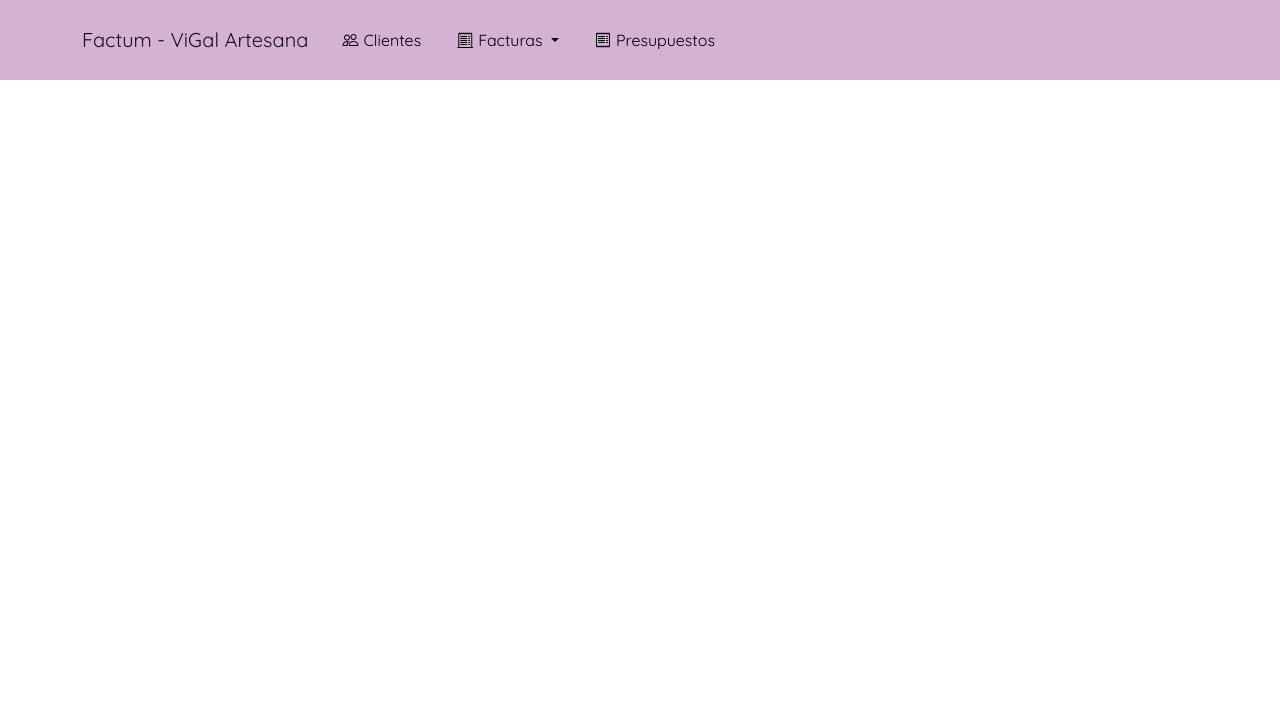
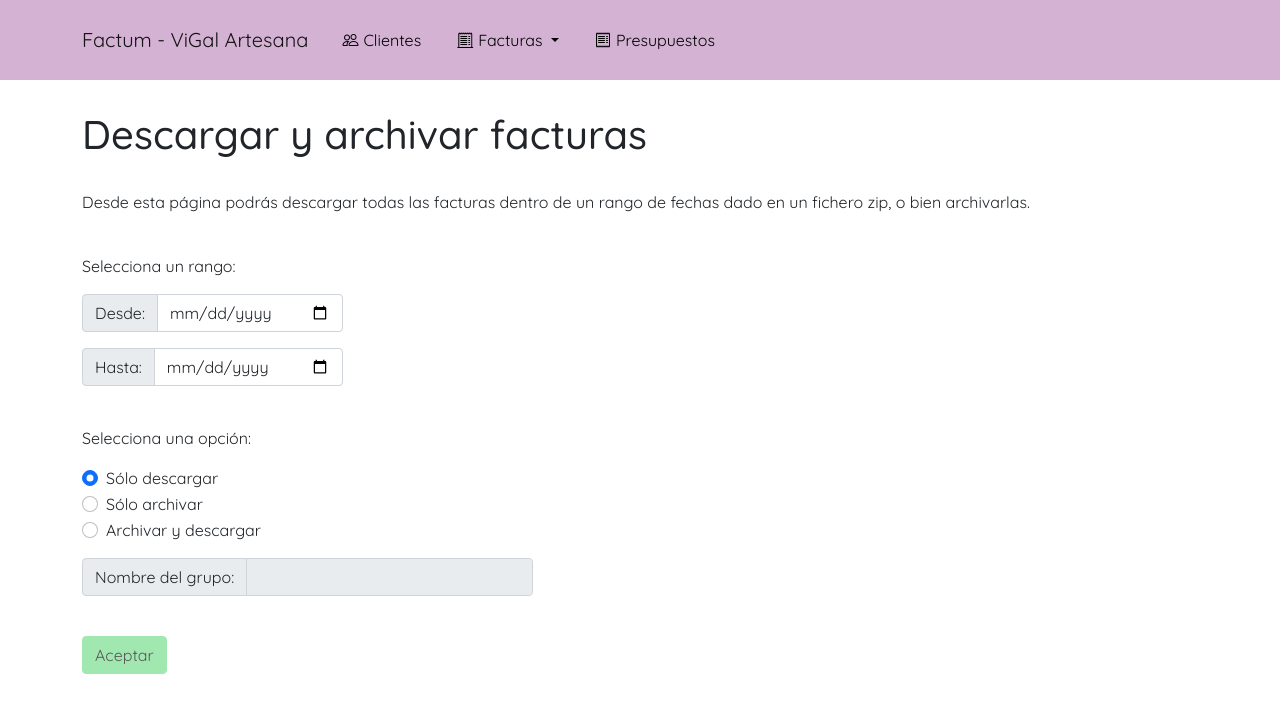
Before and after one commit to fdgd1998/Factum, a PHP site: page /index.php?page=bill-options in a window 1280 px wide. Shown: the top 713 px of the page. Run offline with PHP 8.4, Linux system fonts and the light colour scheme.

Commit message:
Added new page

```diff
--- a/index.php
+++ b/index.php
@@ -111,6 +111,10 @@
     <script src="./scripts/js/bill.js"></script>
     <?php endif; ?>
 
+    <?php if ($_GET["page"] == "bill-options"): ?>
+    <script src="./scripts/js/bill-options.js"></script>
+    <?php endif; ?>
+
     <?php if ($_GET["page"] == "budgets"): ?>
     <script src="./scripts/js/manage-budgets.js"></script>
     <script src="./scripts/js/datatables-events-budgets.js"></script>
--- a/pages/bill-options.php
+++ b/pages/bill-options.php
@@ -1,2 +1,45 @@
-<?php
-?>
+<div class="content">
+    <h1>Descargar y archivar facturas</h1>
+    <br><p>Desde esta página podrás descargar todas las facturas dentro de un rango de fechas dado en un fichero zip, o bien archivarlas.</p><br>
+    <p>Selecciona un rango:</p>
+    <div class="row">
+        <div class="col-12 col-sm-7 col-md-6 col-lg-4 col-xl-3">
+            <div class="input-group mb-3">
+                <span class="input-group-text">Desde:</span>
+                <input id="fecha" type="date" class="form-control">
+            </div>
+            <div class="input-group mb-3">
+                <span class="input-group-text">Hasta:</span>
+                <input id="fecha" type="date" class="form-control">
+            </div>
+        </div>
+    </div>
+    <br><p>Selecciona una opción:</p>
+    <div class="row">
+        <div class="col-12 col-sm-10 col-md-8 col-lg-6 col-xl-5">
+            <div class="form-check">
+                <input class="form-check-input" type="radio" name="options" id="download-rbtn" checked>
+                <label class="form-check-label" for="flexRadioDefault1">
+                    Sólo descargar
+                </label>
+            </div>
+            <div class="form-check">
+                <input class="form-check-input" type="radio" name="options" id="archive-rbtn">
+                <label class="form-check-label" for="flexRadioDefault1">
+                    Sólo archivar
+                </label>
+            </div>
+            <div class="form-check">
+                <input class="form-check-input" type="radio" name="options" id="both-rbtn">
+                <label class="form-check-label" for="flexRadioDefault2">
+                    Archivar y descargar
+                </label>
+            </div>
+            <div class="input-group mb-3 mt-3">
+                <span class="input-group-text" id="basic-addon1">Nombre del grupo:</span>
+                <input type="text" class="form-control" id="group-name" disabled>
+            </div>
+        </div>
+    </div>
+    <button disabled id="submitBtn" type="button" class="btn my-button-3 mt-4">Aceptar</button>
+</div>
--- /dev/null
+++ b/scripts/js/bill-options.js
@@ -0,0 +1,19 @@
+function EnableNameInput(enable) {
+    if (enable) $("#group-name").removeAttr("disabled");
+    else $("#group-name").attr("disabled","disabled");
+}
+$(document).ready(function(){
+    $(".form-check-input").on("change", function() {
+        switch ($(this).attr("id")) {
+            case "download-rbtn":
+                EnableNameInput(false);
+                break;
+            case "archive-rbtn":
+                EnableNameInput(true);
+                break;
+            case "both-rbtn":
+                EnableNameInput(true);
+                break;
+        }
+    })
+})
```
